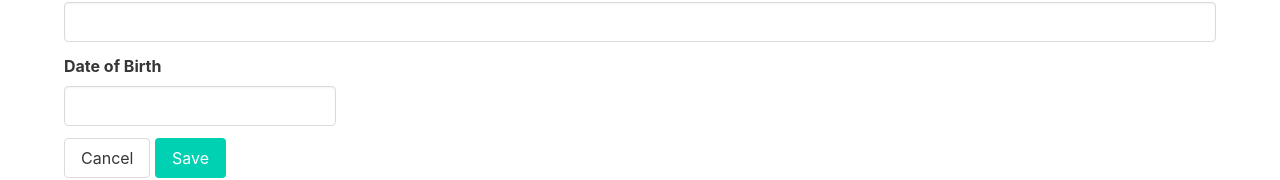
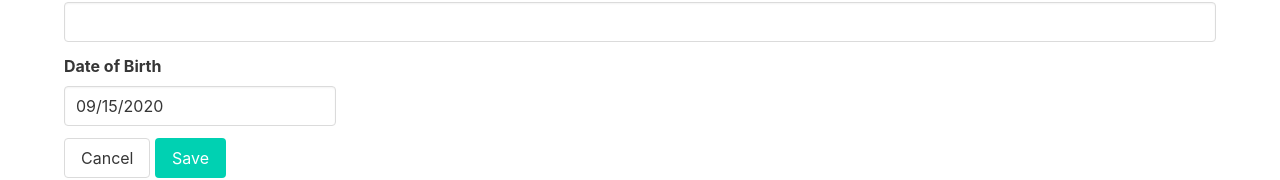
Before and after one commit to mcapodici/exploringreact, a React app in the folder birthdays/: page / in a window 1280 px wide. Both pictures are taken after a click on the button "Add". Shown: the part 138-318 px from the top of the page. Built offline with nearby package versions, Linux system fonts and the light colour scheme; the HTML template or start-up script is replaced by a standard one.

Commit message:
a refactor - moving some local state inside a compoment (shock!)

```diff
--- a/birthdays/src/App.tsx
+++ b/birthdays/src/App.tsx
@@ -22,15 +22,17 @@ export default function App() {
   }
 
   function addBirthday() {
-    setDate(undefined);
     setIsAddingBirthday(true);
   }
 
-  function saveBirthday() {
-    const birthdayDate = toBirthDate(date);
-    if (birthdayDate) {
-      setBdays([...bdays, { date: birthdayDate, name }])
+  function saveBirthday(birthdayInfo: BirthdayRecord | undefined) {
+    if (birthdayInfo) {
+      setBdays([...bdays, birthdayInfo])
     }
+    setIsAddingBirthday(false)
+  }
+
+  function cancelAddBirthday() {
     setIsAddingBirthday(false)
   }
 
@@ -42,10 +44,8 @@ export default function App() {
   sortInPlace(bdaysWithInfo, x => x.nextBirthdayInfo.sleeps);
 
   const screen = isAddingBirthday ? (<AddBirthdayComponent
-    date={date}
-    name={name}
-    onDateChange={(date) => { setDate(date) }}
-    onNameChange={(name) => { setName(name) }}
+    onCancel={() => { cancelAddBirthday(); }}
+    onSave = {birthdayInfo => saveBirthday(birthdayInfo)}
   />) : (<><h1 className="title">Birthdays 🎂</h1><table className="table">
     <tr>
       <th>Name</th>
@@ -78,11 +78,7 @@ export default function App() {
   </table></>);
 
   const buttons = isAddingBirthday ?
-    <div className="field">
-      <div className="control">
-        <button className="button" onClick={() => setIsAddingBirthday(false)}>Cancel</button>&nbsp;
-    <button className="button is-primary" onClick={() => saveBirthday()}>Save</button>
-      </div></div> : <div className="field">
+    <div></div> : <div className="field">
       <button className="button is-primary" onClick={() => addBirthday()}>Add</button>
     </div>
 
--- a/birthdays/src/components/AddBirthday.tsx
+++ b/birthdays/src/components/AddBirthday.tsx
@@ -1,30 +1,47 @@
 import * as React from 'react'
 import DatePicker from 'react-datepicker';
 import 'react-datepicker/dist/react-datepicker.css';
+import { BirthdayRecord, toBirthDate } from '../types/BirthdayRecord';
+import { useState } from 'react';
 
 interface IAddBirthdayProps {
-  date: Date | undefined;
-  name: string;
-  onDateChange: (date: Date) => void;
-  onNameChange: (name: string) => void;
+  onSave: (values: BirthdayRecord | undefined) => void;
+  onCancel: () => void;
 }
 
 export default function AddBirthdayComponent(props: IAddBirthdayProps) {
+  const [date, setDate] = useState<Date | null>(new Date());
+  const [name, setName] = useState('');
+
+  function onSave() {
+    const birthDate = date ? toBirthDate(date) : undefined;
+    if (birthDate && name) {
+      props.onSave({ name, date: birthDate });
+    }
+    props.onSave(undefined);
+  }
+
   return (<>
     <h1 className="title">Add a birthday</h1>
     <div className="field">
       <div className="control">
         <label className="label">Name of person</label>
-        <input className="input" onChange={(evt) => props.onNameChange(evt.target.value)} type="text" value={props.name} ></input>
+        <input className="input" onChange={(evt) => setName(evt.target.value)} type="text" value={name} ></input>
       </div>
     </div>
     <div className="field">
       <div className="control">
         <label className="label">Date of Birth</label>
         <DatePicker className="input"
-          selected={props.date}
-          onChange={props.onDateChange}
+          selected={date}
+          onChange={(date) => setDate(date as Date | null)}
         />
+      </div>
+    </div>
+    <div className="field">
+      <div className="control">
+        <button className="button" onClick={() => props.onCancel()}>Cancel</button>&nbsp;
+    <button className="button is-primary" onClick={() => onSave()}>Save</button>
       </div>
     </div>
   </>)
--- a/birthdays/src/types/BirthdayRecord.ts
+++ b/birthdays/src/types/BirthdayRecord.ts
@@ -11,12 +11,12 @@ export interface BirthDate {
   day: number
 }
 
-export function toBirthDate(x: Date | undefined) {
-  return x ? { year: x.getFullYear(), month: x.getMonth() + 1, day: x.getDate() } : undefined;
+export function toBirthDate(x: Date) {
+  return { year: x.getFullYear(), month: x.getMonth() + 1, day: x.getDate() };
 }
 
-export function fromBirthDate(x: BirthDate | undefined) {
-  return x ? new Date(x.year, x.month - 1, x.day) : undefined;
+export function fromBirthDate(x: BirthDate) {
+  return new Date(x.year, x.month - 1, x.day);
 }
 
 export function nextBdayInfo(x: BirthDate) {
```
